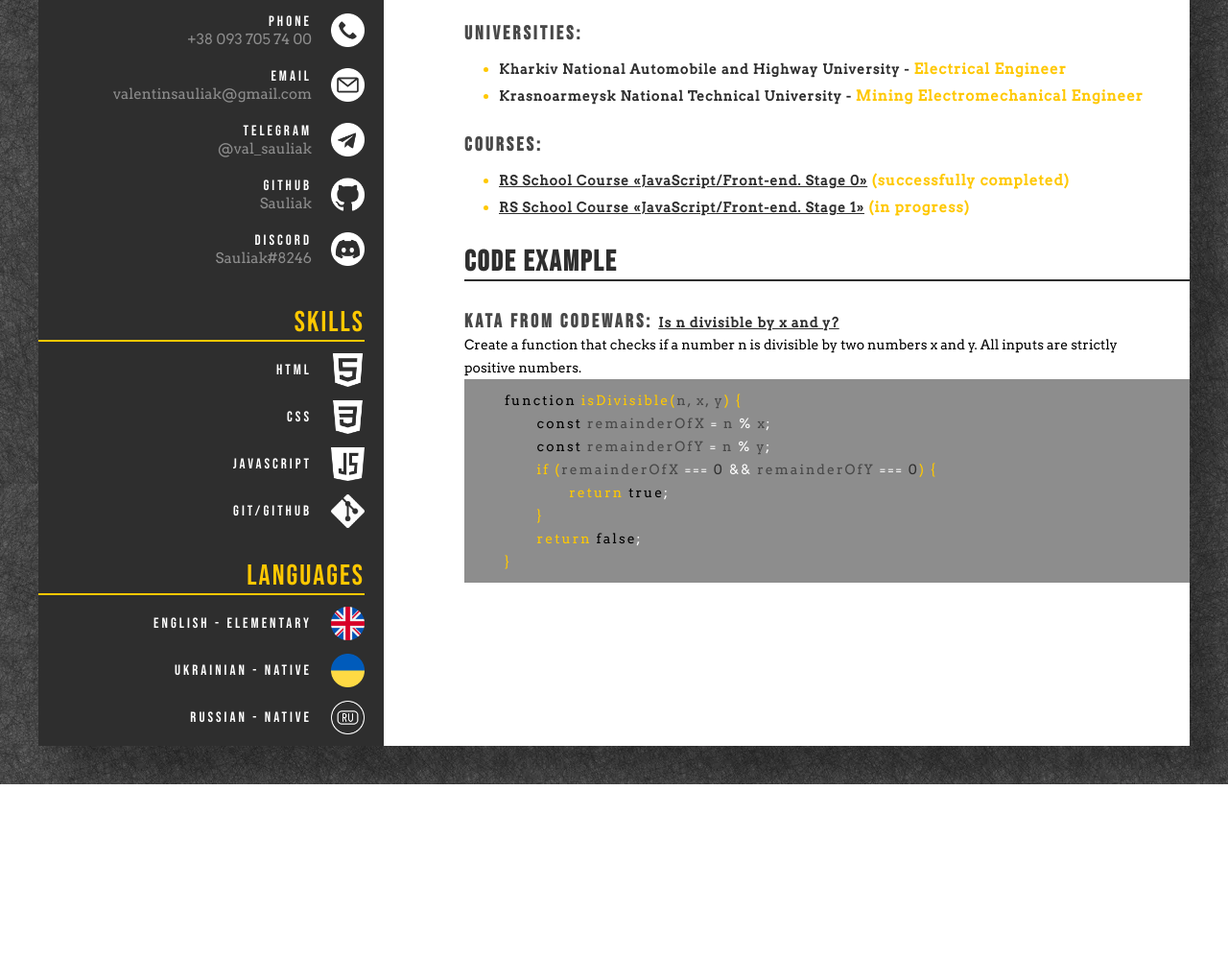
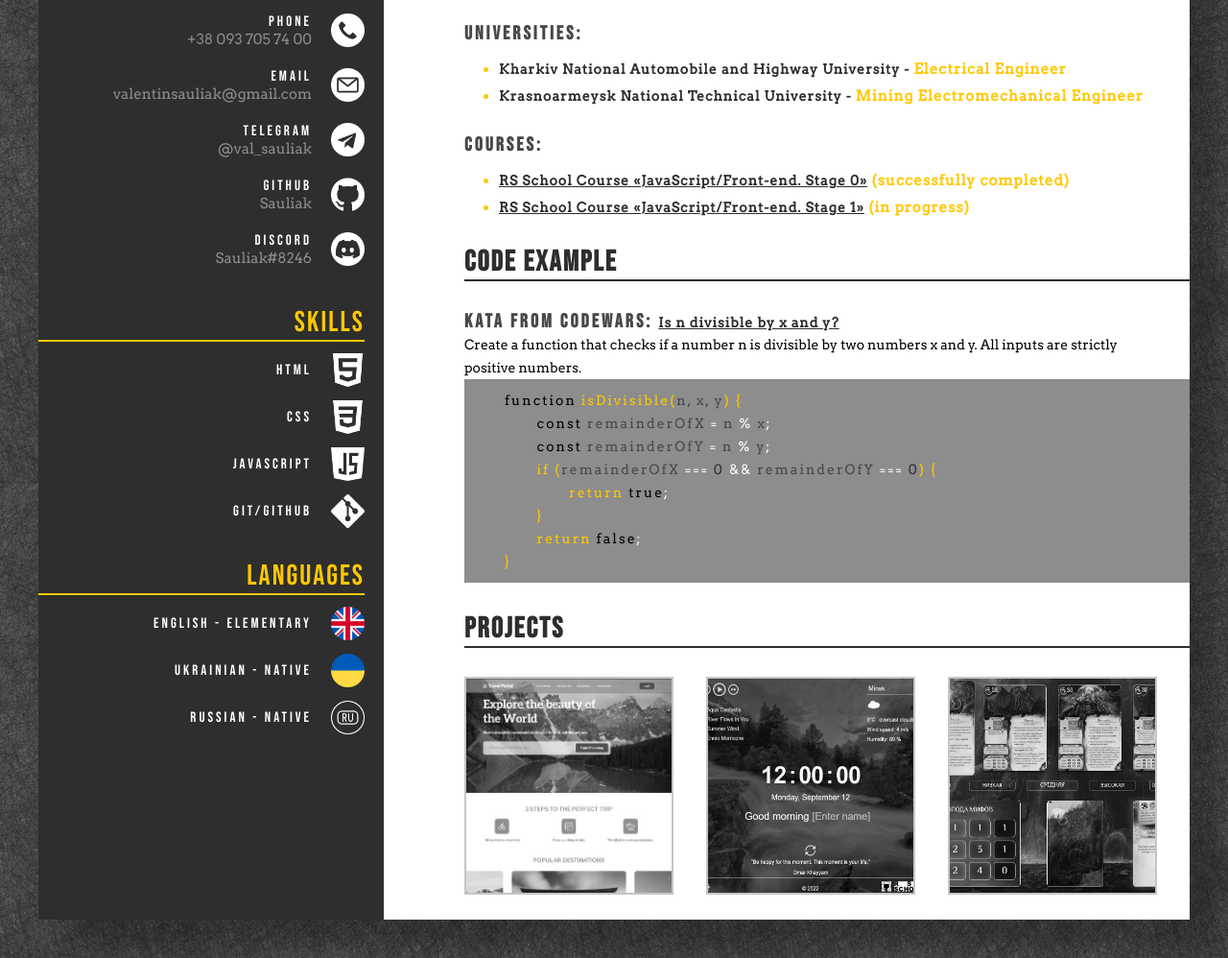
Before and after one commit to Sauliak/rsschool-cv, a plain HTML site: page index.html in a window 1280 px wide. Shown: the part 696-1694 px from the top of the page at 96% size. Before the commit the page ends 1513 px from the top, so only its background shows below. Drawn offline with Linux system fonts and the light colour scheme.

Commit message:
feat: projects block

```diff
--- a/index.html
+++ b/index.html
@@ -140,6 +140,14 @@
                     <p class="text-code indent-one yellow">}</p>
                 </div>
             </section>
+            <section id="projects">
+                <h3 class="title-section">Projects</h3>
+                <div class="projects">
+                    <a href="https://rolling-scopes-school.github.io/sauliak-JSFEPRESCHOOL2022Q2/travel/" class="project"><img src="./assets/jpg/travel.jpg" alt="Travel" class="image"></a>
+                    <a href="https://rolling-scopes-school.github.io/sauliak-JSFEPRESCHOOL2022Q2/momentum/" class="project"><img src="./assets/jpg/momentum.jpg" alt="Momentum" class="image"></a>
+                    <a href="https://rolling-scopes-school.github.io/sauliak-JSFEPRESCHOOL2022Q2/codejam/" class="project"><img src="./assets/jpg/horror.jpg" alt="Horror" class="image"></a>
+                </div>
+            </section>
         </div>
     </main>
 </body>
--- a/style.css
+++ b/style.css
@@ -271,6 +271,30 @@ html {
 
 .black {
     color: #2E2E2E;
+}
+
+.projects {
+    width: 90%;
+    margin: 30px 0 30px 10%;
+    display: flex;
+}
+
+.project {
+    width: 30%;
+    margin-right: 5%;
+}
+
+.image{
+    width: 100%;
+    height: 100%;
+    border: 2px solid #FFC800;
+    filter: grayscale(1);
+    transition: all 0.2s;
+}
+
+.image:hover {
+    filter: grayscale(0);
+    transform: scale(1.1);
 }
 
 @media (max-width: 960px) {
```
Also changed, not shown: assets/jpg/horror.jpg (added), assets/jpg/momentum.jpg (added), assets/jpg/travel.jpg (added).
